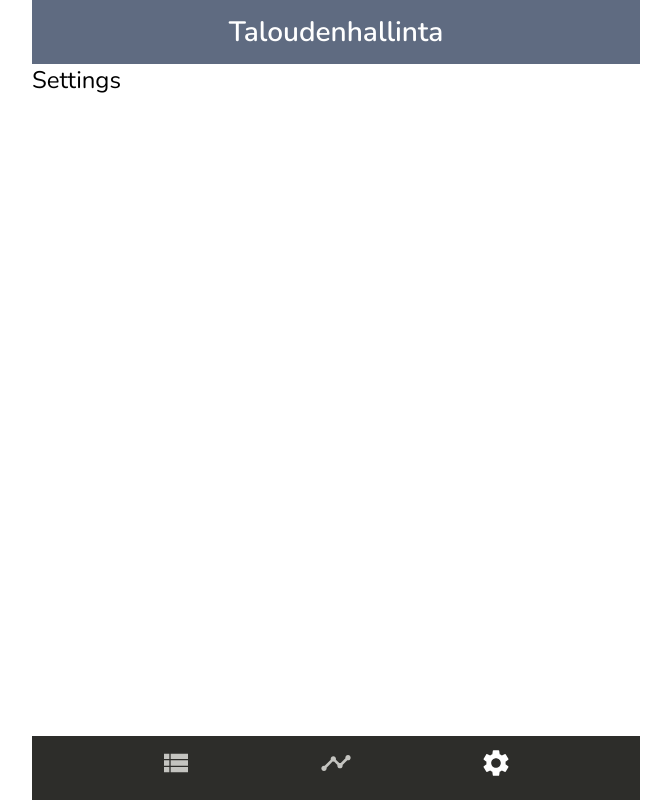
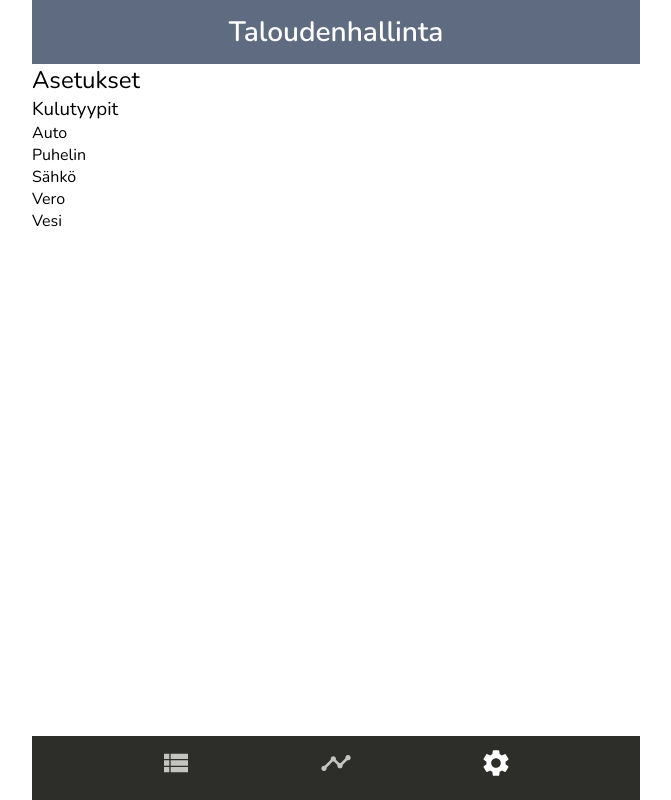
Before and after one commit to pekkatapio/taloudenhallinta, a React (Vite) app: page /settings in a window 1280 px wide. Shown: the whole page, without its empty margins (304-975 px from the left). Built offline with nearby package versions, Linux system fonts and the light colour scheme.

Commit message:
lisää kulutyyppilistan tulostuksen

```diff
--- a/src/components/AppRouter/AppRouter.jsx
+++ b/src/components/AppRouter/AppRouter.jsx
@@ -33,7 +33,8 @@ function AppRouter(props) {
             }
           } },
         { path: "stats", element: <Stats /> },
-        { path: "settings", element: <Settings /> }
+        { path: "settings",
+          element: <Settings typelist={props.typelist} /> }
       ]
     }
   ])
--- a/src/components/Settings/Settings.jsx
+++ b/src/components/Settings/Settings.jsx
@@ -1,10 +1,16 @@
 import styles from './Settings.module.scss'
 
-function Settings() {
+function Settings(props) {
 
   return (
     <div className={styles.settings}>
-      <h2>Settings</h2>
+      <h2>Asetukset</h2>
+      <h3>Kulutyypit</h3>
+      <div className={styles.settings_types}>
+        { props.typelist.map(
+            type => <div key={type}>{type}</div>
+        )}
+      </div>
     </div>
   )
 }
```
